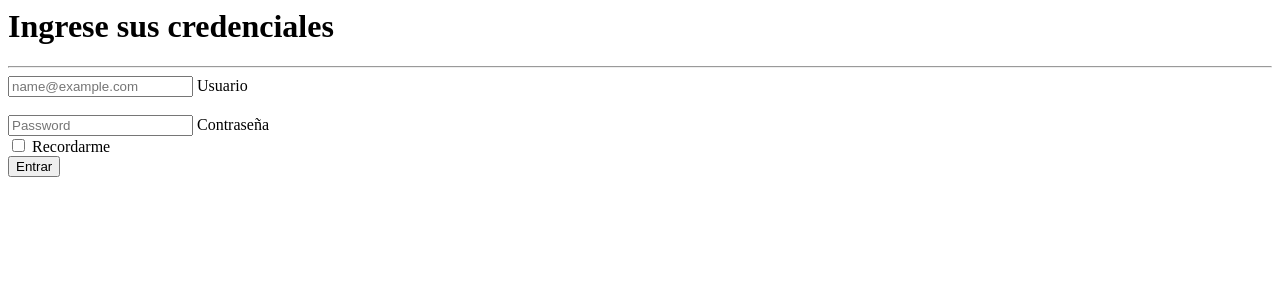
After one commit to cjorellana/dcrm, a Django app: template dcrm/website/templates/login.html in a window 1280 px wide. The commit adds this page. Shown: the top 300 px of the page. Run offline with Django 4.2, Linux system fonts and the light colour scheme; the template is opened without the code that fills it, so the values that code supplies are empty; some libraries are stand-ins or nearby versions.

Commit message:
se agrega un login

```diff
--- /dev/null
+++ b/dcrm/website/templates/login.html
@@ -0,0 +1,34 @@
+<div class="card">
+    <div class="card-body">
+        <h1>Ingrese sus credenciales</h1>
+        <hr />
+        <form action="{% url 'home' %}" method="POST">
+            {% csrf_token %}
+            <div class="form-floating">
+                <input type="input" class="form-control"
+                 name="username" placeholder="name@example.com"
+                 required
+                 >
+                <label for="floatingInput">Usuario</label>
+            </div>
+
+            <br />
+
+            <div class="form-floating">
+                <input type="password" class="form-control"
+                name="password" placeholder="Password" required>
+                <label for="floatingPassword">Contraseña</label>
+            </div>
+
+            <div class="checkbox mb-3">
+                <label>
+                  <input type="checkbox" value="remember-me"> Recordarme
+                </label>
+            </div>
+            <button class="w-100 btn btn-lg btn-primary" type="submit">Entrar</button>
+            <br /><br />
+
+        </form>
+
+    </div>
+</div>
--- /dev/null
+++ b/dcrm/website/templates/welcome.html
@@ -0,0 +1 @@
+<h1> Bienvenido ... </h1>
--- a/dcrm/website/urls.py
+++ b/dcrm/website/urls.py
@@ -3,4 +3,6 @@ from . import views
 
 urlpatterns = [
     path('', views.home,name='home'),
+    # path('login/', views.login_user,name='login'),
+    # path('logout/', views.logout_user,name='logout'),
 ]
```
Also changed, not shown: dcrm/website/templates/home copy.html (added, +9 -0 lines), dcrm/website/templates/home.html (+15 -1 lines), dcrm/website/views.py (+23 -1 lines).
